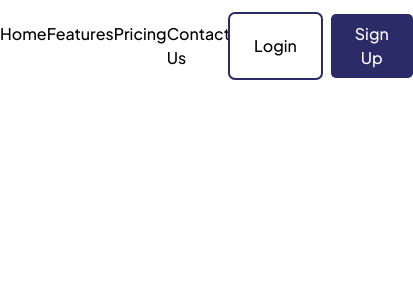
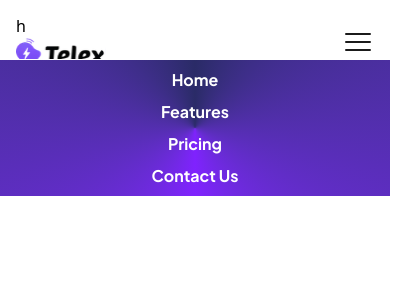
Before and after one commit to Orisunmibare-Muiz/landing-template-one-telex, a React (Vite) app: page / in a window 390 px wide. Shown: the top 300 px of the page, 413 px wide, since content can reach past the window. Built offline with nearby package versions, Linux system fonts and the light colour scheme.

Commit message:
feat: add responsive navbar with hamburger menu

```diff
--- a/package.json
+++ b/package.json
@@ -3,11 +3,14 @@
   "private": true,
   "version": "0.0.0",
   "type": "module",
+  "homepage": "https://Orisunmibare-Muiz.github.io/landing-template-one-telex",
   "scripts": {
     "dev": "vite",
     "build": "vite build",
     "lint": "eslint .",
-    "preview": "vite preview"
+    "preview": "vite preview",
+    "predeploy": "npm run build",
+    "deploy": "gh-pages -d dist"
   },
   "dependencies": {
     "@tailwindcss/vite": "^4.1.18",
@@ -24,6 +27,7 @@
     "eslint": "^9.39.1",
     "eslint-plugin-react-hooks": "^7.0.1",
     "eslint-plugin-react-refresh": "^0.4.24",
+    "gh-pages": "^6.3.0",
     "globals": "^16.5.0",
     "vite": "^7.2.4"
   }
--- a/src/Components/Shared component/Button.jsx
+++ b/src/Components/Shared component/Button.jsx
@@ -4,7 +4,7 @@ export default function Button(props) {
   return (
     <>
       <button
-        className={`bg-[#2A2B67] rounded-[5px] px-6 py-2 navFont font-medium ${props.buttonStyle}`}
+        className={`bg-[#2A2B67] rounded-[5px] px-4 py-1 navFont font-medium text-[12px] ${props.buttonStyle}`}
       >
         {props.button}
       </button>
--- a/src/Components/Shared component/NavBar.jsx
+++ b/src/Components/Shared component/NavBar.jsx
@@ -2,19 +2,20 @@ import React from "react";
 import Button from "./Button";
 import { NavLink } from "react-router-dom";
 import logo from "/Images/logo.svg";
+import menu from "/Images/mobile-menu.svg";
 
 export default function NavBar() {
   return (
     <>
-      <nav className="w-full py-3.5 bg-white">
-
-        <div className="flex flex-row justify-between bg-white lg:w-5/6 md:w-5/6 sm:w-5/6 mx-auto items-center ">
-
-          <NavLink to="/">
+      <nav className="w-full py-3.5 bg-white outline-1">
+        <div className="flex flex-row justify-between bg-white px-4 lg:w-5/6 md:w-5/6 sm:w-5/6 mx-auto items-center ">
+          {/* Logo */}
+          <NavLink to="/">  h
             <img src={logo} alt="" />
           </NavLink>
 
-          <ul className="flex flex-row justify-between navFont font-medium sm:gap-x-2 sm:text-[12px] md:gap-x-5 md:text-[16px]  lg:gap-x-10  ">
+          {/* Navigation 🔗 Links */}
+          <ul className="hidden flex-row justify-between navFont font-medium text-[12px] gap-x-3 sm:flex md:relative  sm:gap-x-2 sm:text-[12px] md:gap-x-5 md:text-[16px]  lg:gap-x-10  ">
             <li>
               <NavLink to="/">Home</NavLink>
             </li>
@@ -29,13 +30,42 @@ export default function NavBar() {
             </li>
           </ul>
 
-          <div className="flex flex-row justify-between gap-x-2.5 text-white">
-            <Button button="Login" buttonStyle={'bg-white text-black outline-2 outline-[#2A2B67] lg:w-24 md:w-20 sm:text-[12px] md:text-[16px] '} />
-            <Button button="Sign Up" />
+          {/* Mobile Menu Button 🍔 (Hamburger) */}
+          <div className="block sm:hidden ">
+            <img src={menu} alt="Menu" />
+
+          {/* Mobile Menu 🔗 Links */}
+            <ul className="flex flex-col absolute right-0 top-15 items-center gap-y-2  w-full outline-1 py-2 sm:hidden bg-[#2A2B67] text-white navFont font-bold text-12 bg-conic-180 from-violet-600 via-[#2A2B67] to-violet-600 ">
+              <li>
+                <NavLink to="/">Home</NavLink>
+              </li>
+              <li>
+                <NavLink to="/features">Features</NavLink>
+              </li>
+              <li>
+                <NavLink to="/pricing">Pricing</NavLink>
+              </li>
+              <li>
+                <NavLink to="/contact">Contact Us</NavLink>
+              </li>
+            </ul>
+
           </div>
 
+          {/* Login and Sign Up Buttons 🔘*/}
+          <div className="hidden sm:flex flex-row justify-between gap-x-2.5 text-white">
+            <Button
+              button="Login"
+              buttonStyle={
+                "bg-white text-black outline-2 outline-[#2A2B67] sm:text-[12px] md:text-[16px] md:px-4 lg:w-24 md:w-20  "
+              }
+            />
+            <Button
+              button="Sign Up"
+              buttonStyle={"sm:text-[12px] md:text-[16px] md:px-4"}
+            />
+          </div>
         </div>
-
       </nav>
     </>
   );
```
Also changed, not shown: public/Images/mobile-menu.svg (added), 1 other file (tests, documents, lock files or other folders).
